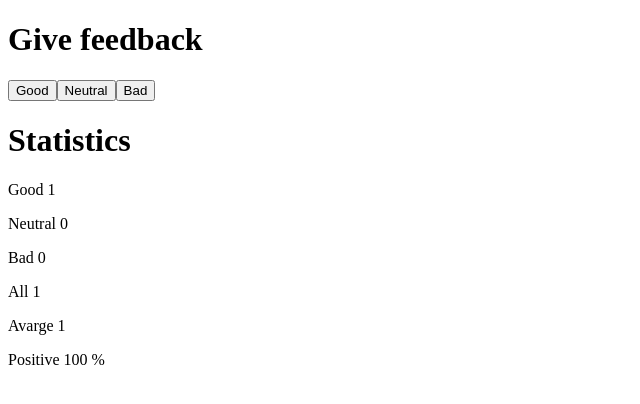
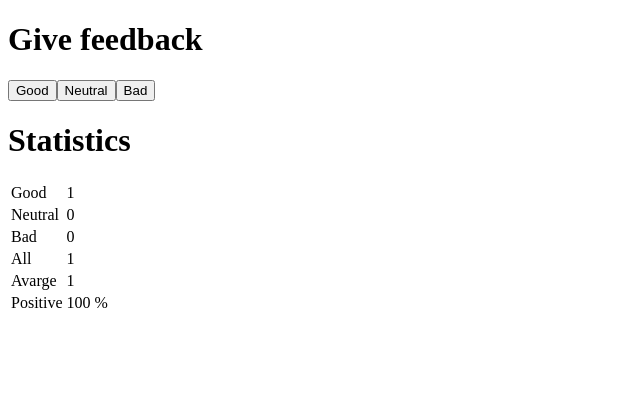
Before and after one commit to jortizWD/full-stack-open, a React (Vite) app in the folder part1/: page / in a window 1280 px wide. Both pictures are taken after a click on the button "Good". Shown: the top 404 px of the page, without its empty margins (0-640 px from the left). Built offline with nearby package versions, Linux system fonts and the light colour scheme.

Commit message:
fix(part1): Part 1.11

```diff
--- a/part1/src/App.jsx
+++ b/part1/src/App.jsx
@@ -6,23 +6,25 @@
 
 const StatisticLine = ({ text, value }) => {
   return (
-    <p>
-      {text} {value}
-    </p>
+    <tr>
+      <td>{text}</td> <td>{value}</td>
+    </tr>
   );
 };
 
 const Statistics = ({ good, neutral, bad }) => {
   const total = good + neutral + bad;
   return (
-    <>
+    <table>
+      <tbody>
         <StatisticLine text={"Good"} value={good} />
         <StatisticLine text={"Neutral"} value={neutral} />
         <StatisticLine text={"Bad"} value={bad} />
         <StatisticLine text={"All"} value={total} />
         <StatisticLine text={"Avarge"} value={(good - bad) / total} />
         <StatisticLine text={"Positive"} value={`${(100 * good) / total} %`} />
-    </>
+      </tbody>
+    </table>
   );
 };
 
```
Lines whose indentation alone changed are shown as unchanged.
